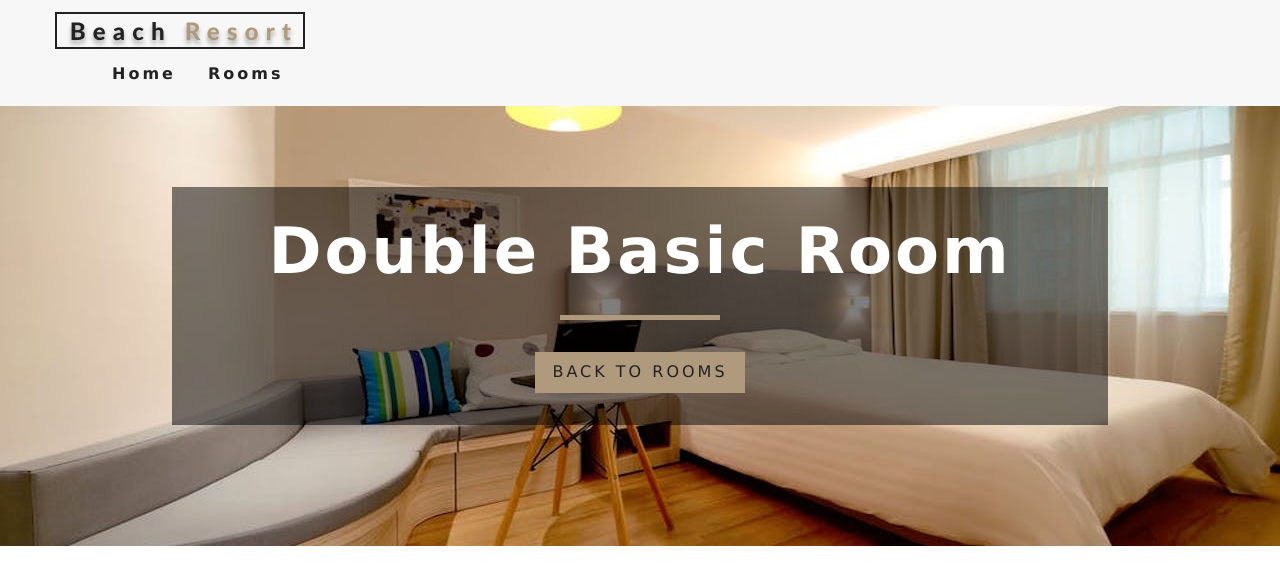
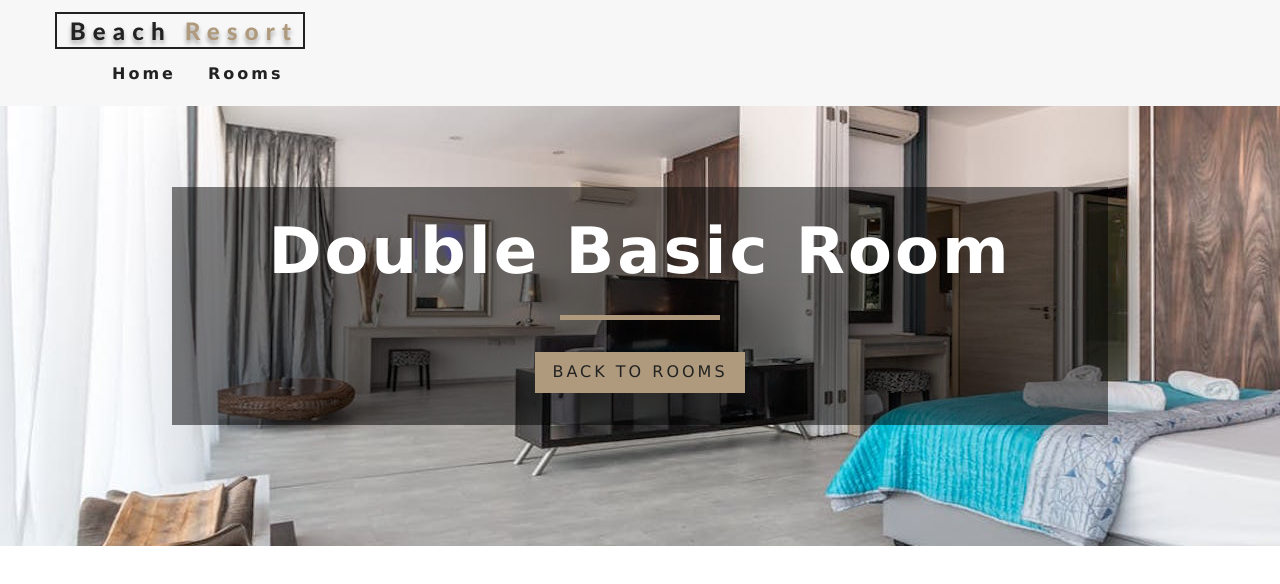
Before and after one commit to uly-ana/hotel, a React (Create React App) app: page /rooms/double-basic in a window 1280 px wide. Shown: the top 584 px of the page. Built offline with nearby package versions, Linux system fonts and the light colour scheme.

Commit message:
installed styled components, created Styled Hero  and imported to single room

```diff
--- a/package.json
+++ b/package.json
@@ -3,6 +3,7 @@
   "version": "0.1.0",
   "private": true,
   "dependencies": {
+    "-": "0.0.1",
     "@testing-library/jest-dom": "^4.2.4",
     "@testing-library/react": "^9.3.2",
     "@testing-library/user-event": "^7.1.2",
@@ -10,7 +11,8 @@
     "react-dom": "^16.13.1",
     "react-icons": "^3.9.0",
     "react-router-dom": "^5.1.2",
-    "react-scripts": "3.4.1"
+    "react-scripts": "3.4.1",
+    "styled-components": "^5.1.0"
   },
   "scripts": {
     "start": "react-scripts start",
--- /dev/null
+++ b/src/components/StyledHero.js
@@ -0,0 +1,12 @@
+import styled from 'styled-components'
+
+
+const StyledHero = styled.header`
+min-height: 60vh;
+background: url(${props => props.img}) center/cover no-repeat;
+display: flex;
+align-items: center;
+justify-content: center;
+`;
+
+export default StyledHero;
--- a/src/pages/Home.js
+++ b/src/pages/Home.js
@@ -4,6 +4,7 @@
 import {Link} from 'react-router-dom'
 import Services from '../components/Services'
 import FeaturedRooms from '../components/FeaturedRooms'
+
 
 export default function Home() {
     return (
@@ -15,6 +16,7 @@
         </Hero>
         <Services/>
         <FeaturedRooms/>
+
         </>
     )
 }
--- a/src/pages/SingleRoom.js
+++ b/src/pages/SingleRoom.js
@@ -4,6 +4,7 @@
 import Banner from '../components/Banner'
 import {Link} from 'react-router-dom'
 import {RoomContext} from '../context'
+import StyledHero from '../components/StyledHero'
 
 export default class SingleRoom extends Component {
     constructor(props){
@@ -29,13 +30,13 @@
         const {name, description, capacity, size, price, extras, breakfast, pets, images} = room
 
         return (
-            <Hero hero="roomsHero">
+            <StyledHero img={images[0] || this.state.defaultBcg}>
                 <Banner title={`${name} room`}>
                     <Link to='/rooms' className='btn-primary'>
                         back to rooms
                     </Link>
                 </Banner>
-            </Hero>
+            </StyledHero>
         )
     }
 }
```
Also changed, not shown: 1 other file (tests, documents, lock files or other folders).
